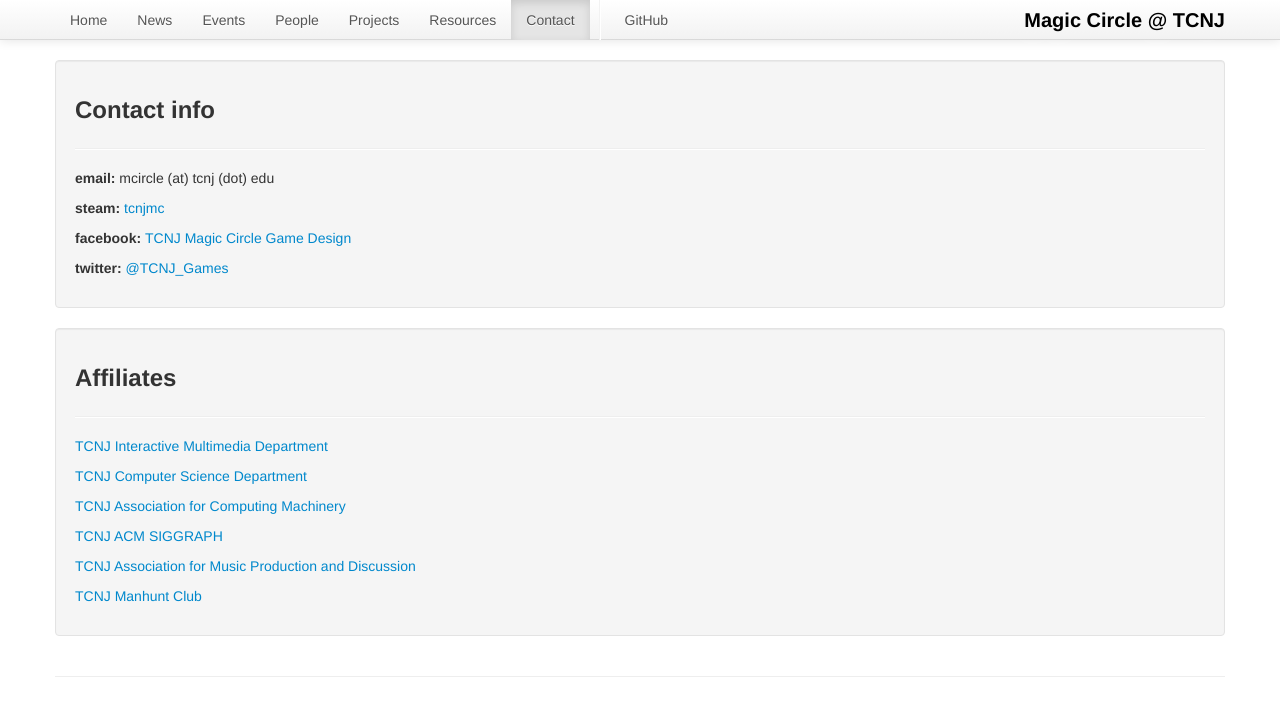
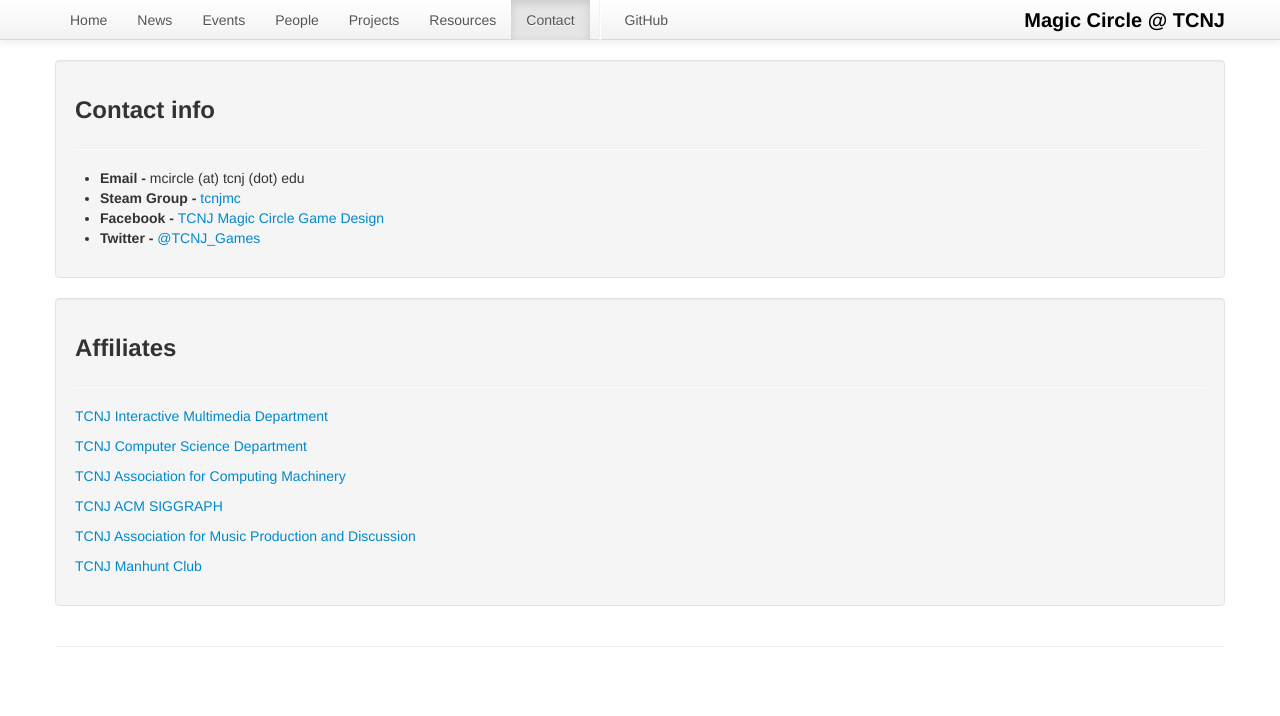
Before and after one commit to tcnj-magic-circle/tcnj-magic-circle.github.com, a Jekyll site: the page built from contact/index.html, in a window 1280 px wide. Shown: the top 716 px of the page. Built offline with Jekyll 4.4.1, drawn with Linux system fonts in a browser that asks for light colours; nearby versions of some CDN libraries.

Commit message:
Modularized contact information

```diff
--- a/contact/index.html
+++ b/contact/index.html
@@ -1,16 +1,40 @@
 ---
 layout: bootstrap
+
+
+contacts:
+- title: Email
+  content: mcircle (at) tcnj (dot) edu
+- title: Steam Group
+  content: tcnjmc
+  link: http://steamcommunity.com/groups/tcnjmc
+- title: Facebook
+  content: TCNJ Magic Circle Game Design
+  link: |
+    https://www.facebook.com/pages/TCNJ-Magic-Circle-Game-Design/167187826697165
+- title: Twitter
+  content: |
+    @TCNJ_Games
+  link: https://twitter.com/tcnj_games
+
 ---
 
 <div class="row">
   <div class="span12">
     <div class="well">
       <h3>Contact info</h3>
-      <hr>
-      <p><strong>email: </strong>mcircle (at) tcnj (dot) edu</p>
-      <p><strong>steam: </strong><a href="http://steamcommunity.com/groups/tcnjmc" >tcnjmc</a></p>
-      <p><strong>facebook: </strong><a href="https://www.facebook.com/pages/TCNJ-Magic-Circle-Game-Design/167187826697165" >TCNJ Magic Circle Game Design</a></p>
-      <p><strong>twitter: </strong><a href="https://twitter.com/#!/tcnj_games" >@TCNJ_Games</a></p>
+      <hr />
+      <ul>
+      {% for contact in page.contacts %}
+        <li><strong>{{ contact.title }} - </strong>
+	  {% if contact.link %}
+	    <a href="{{ contact.link }}" target="_blank">
+	  {% endif %}
+	  {{ contact.content }}
+	  {% if contact.link %} </a> {% endif %}
+	</li>
+      {% endfor %}
+      </ul>
     </div>
   </div>
 </div>
```
